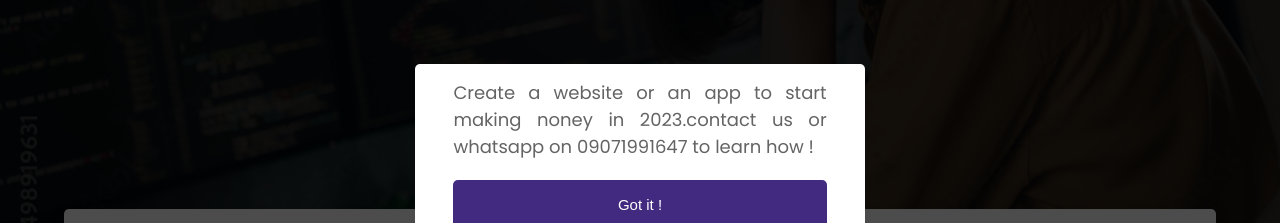
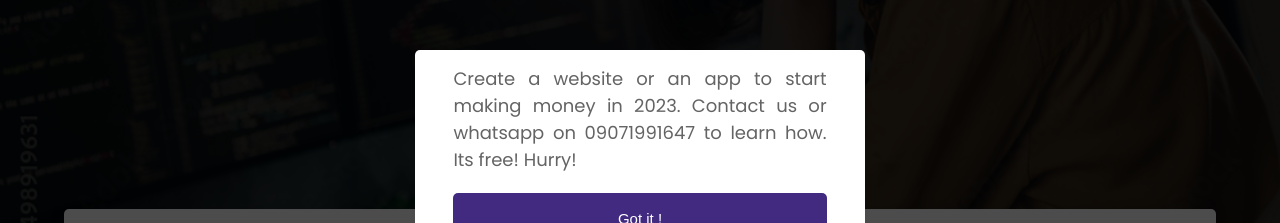
Before and after one commit to chemobrain-cpu/programmindevclient, a React (Create React App) app: page / in a window 1280 px wide. Shown: the part 291-514 px from the top of the page. Built offline with nearby package versions, Linux system fonts and the light colour scheme.

Commit message:
'latest'

```diff
--- a/src/components/AdvertModel.js
+++ b/src/components/AdvertModel.js
@@ -9,7 +9,7 @@ let AdvertModal = ({clearAdvertModal}) => {
         <div className='modal_input_card'>
 
             <p>
-            Create a website or an app to start making noney in 2023.contact us or whatsapp on 09071991647 to learn how ! </p>
+            Create a website or an app to start making money in 2023. Contact us or whatsapp on 09071991647 to learn how. Its free! Hurry! </p>
 
             <button onClick={clearAdvertModal}>Got it !</button>
 
```
